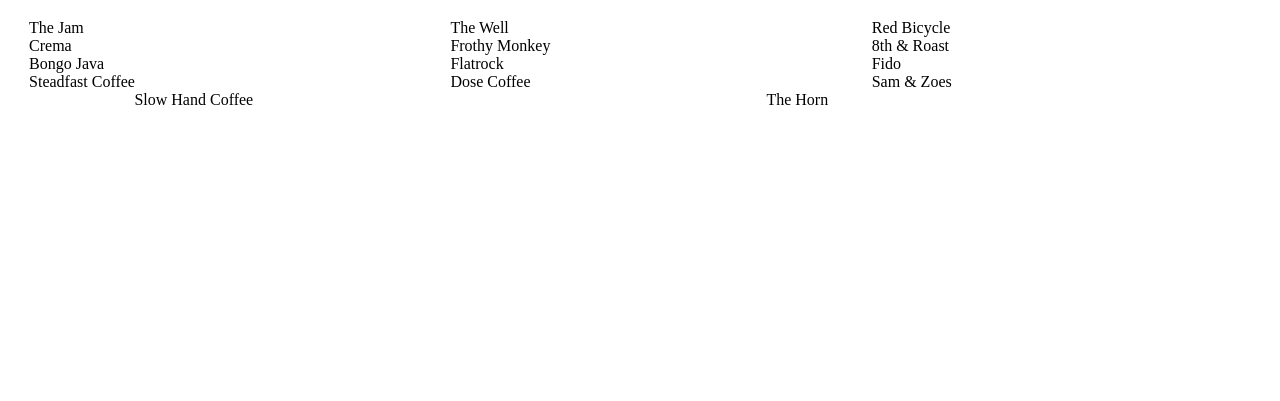
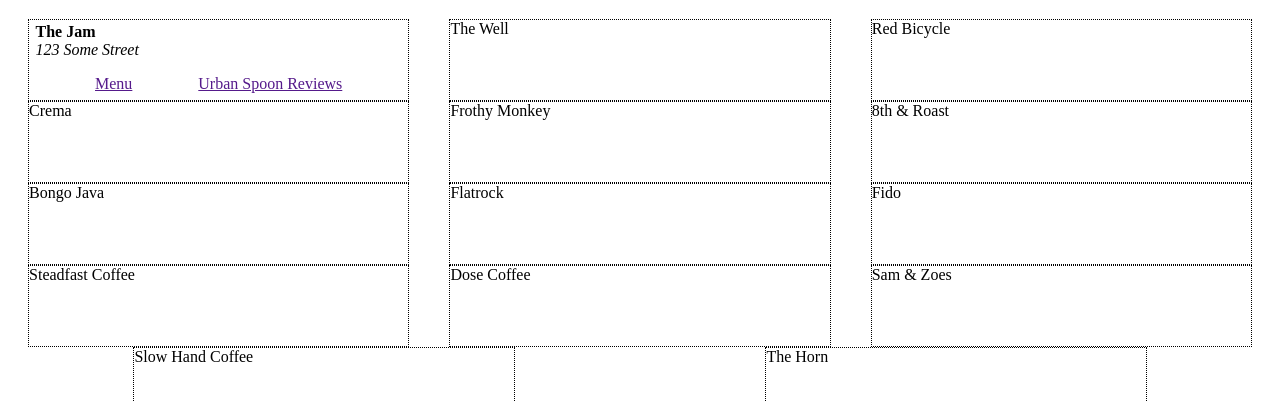
Before and after one commit to jandershock/coffee-houses, a plain HTML site: page index.html in a window 1280 px wide. Shown: the part 61-462 px from the top of the page. Drawn offline with Linux system fonts and the light colour scheme.

Commit message:
Got CSS to workable state

```diff
--- a/index.html
+++ b/index.html
@@ -1,5 +1,6 @@
 <!DOCTYPE html>
 <html lang="en">
+
 <head>
     <meta charset="UTF-8">
     <meta http-equiv="X-UA-Compatible" content="IE=edge">
@@ -7,6 +8,7 @@
     <title>Document</title>
     <link rel="stylesheet" href="./main.css">
 </head>
+
 <body>
     <header class="pageHeader">
         <h1>Coffee Houses of Nashville</h1>
@@ -14,7 +16,16 @@
 
     <main>
         <section class="list">
-            <article class="shop">The Jam</article>
+            <article class="shop">
+                <div class="info">
+                    <h4>The Jam</h4>
+                    <address>123 Some Street</address>
+                </div>
+                <div class="links">
+                    <a href="">Menu</a>
+                    <a href="">Urban Spoon Reviews</a>
+                </div>
+            </article>
             <article class="shop">The Well</article>
             <article class="shop">Red Bicycle</article>
             <article class="shop">Crema</article>
@@ -31,4 +42,5 @@
         </section>
     </main>
 </body>
+
 </html>
--- a/main.css
+++ b/main.css
@@ -6,4 +6,35 @@
 
 .list .shop  {
     flex-basis: 30%;
+    border: dotted;
+    border-width: thin;
+    display: flex;
+    flex-direction: column;
+    justify-content: space-between;
+    height: 5em;
 }
+
+.info {
+    display: flex;
+    justify-content: center;
+    flex-direction: column;
+    flex-basis: 50%;
+    margin-top: .1em;
+    margin-left: .4em;
+}
+
+.info p {
+    margin: 0;
+}
+
+.info h4 {
+    margin: 0;
+}
+
+.links {
+    flex-direction: row;
+    align-items: flex-end;
+    justify-content: space-evenly;
+    margin-bottom: .4em;
+    display: flex;
+}
```
